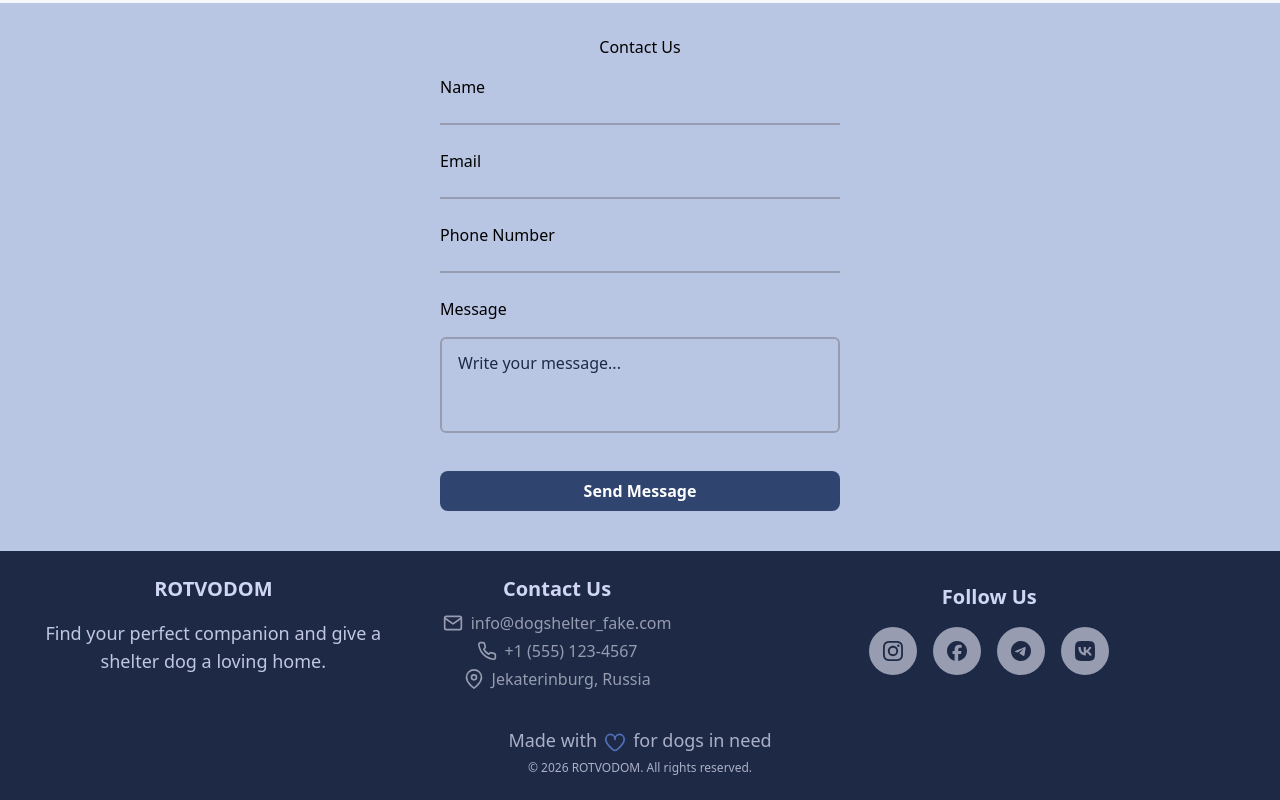
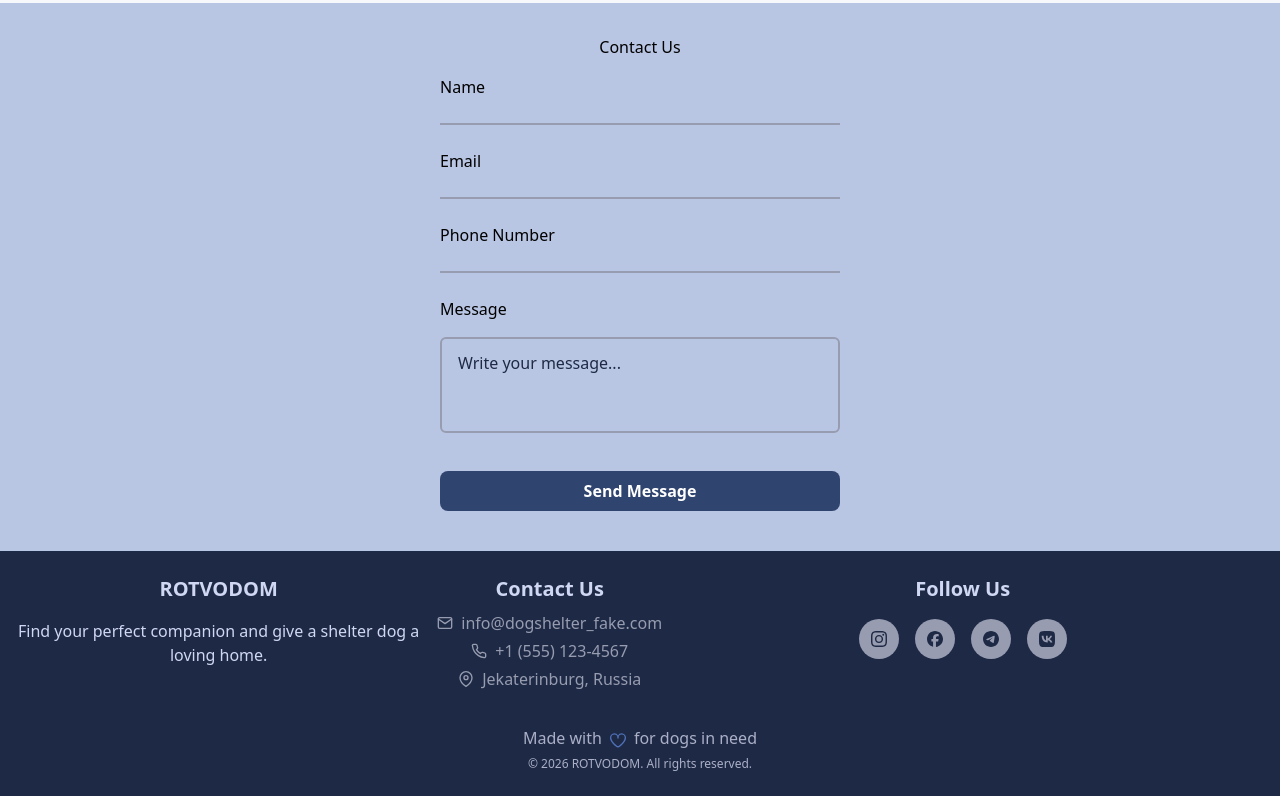
Before and after one commit to bavayra/dog-shelter, a React (Vite) app: page / in a window 1280 px wide. Shown: the part 4787-5587 px from the top of the page. Built offline with nearby package versions, Linux system fonts and the light colour scheme.

Commit message:
style: minor styling corrections for the footer:  sizes, colors, margins

```diff
--- a/src/components/Footer.tsx
+++ b/src/components/Footer.tsx
@@ -16,10 +16,10 @@ const Footer = () => {
   return (
     <footer className="bg-primary-900 py-6 text-neutral-50">
       <div className="container mx-auto px-4">
-        <div className="grid grid-cols-1 justify-items-center gap-8 md:grid-cols-3 md:justify-items-start">
+        <div className="grid grid-cols-1 justify-items-center gap-4 md:grid-cols-3 md:justify-items-start">
           <div>
             <h3 className="mb-4 text-center text-xl font-bold">{APP_NAME}</h3>
-            <p className="mb-2 text-center text-lg text-neutral-100">
+            <p className="typography-small text-center">
               Find your perfect companion and give a shelter dog a loving home.
             </p>
           </div>
@@ -27,7 +27,7 @@ const Footer = () => {
             <h3 className="mb-2 text-center text-xl font-bold">Contact Us</h3>
             <div className="flex flex-col items-center space-y-1 text-neutral-500">
               <p className="flex items-center gap-2">
-                <EmailIcon className="h-5 w-5" aria-hidden="true" />
+                <EmailIcon className="h-4 w-4" aria-hidden="true" />
                 <a
                   rel="noopener noreferrer"
                   href={`mailto:${CONTACT_EMAIL}`}
@@ -37,7 +37,7 @@ const Footer = () => {
                 </a>
               </p>
               <p className="flex items-center gap-2">
-                <PhoneIcon className="h-5 w-5" aria-hidden="true" />
+                <PhoneIcon className="h-4 w-4" aria-hidden="true" />
                 <a
                   href={`tel:${CONTACT_PHONE}`}
                   rel="noopener noreferrer"
@@ -47,23 +47,23 @@ const Footer = () => {
                 </a>
               </p>
               <p className="flex items-center gap-2">
-                <LocationIcon className="h-5 w-5" aria-hidden="true" />
+                <LocationIcon className="h-4 w-4" aria-hidden="true" />
                 <span>{CONTACT_ADDRESS}</span>
               </p>
             </div>
           </div>
 
-          <div className="mt-2">
+          <div>
             <h3 className="mb-4 text-center text-xl font-bold">Follow Us</h3>
-            <SocialLinks size="md" />
+            <SocialLinks size="sm" />
           </div>
         </div>
 
-        <div className="border-primary-900 mt-6 border-t pt-2 text-center text-lg text-neutral-300">
+        <div className="border-primary-900 mt-6 border-t pt-2 text-center text-base text-neutral-300">
           <p>
             Made with
             <HeartIcon
-              className="text-primary-500 m-2 inline h-5 w-5"
+              className="text-primary-500 m-2 inline h-4 w-4"
               aria-hidden="true"
             />
             for dogs in need
```
